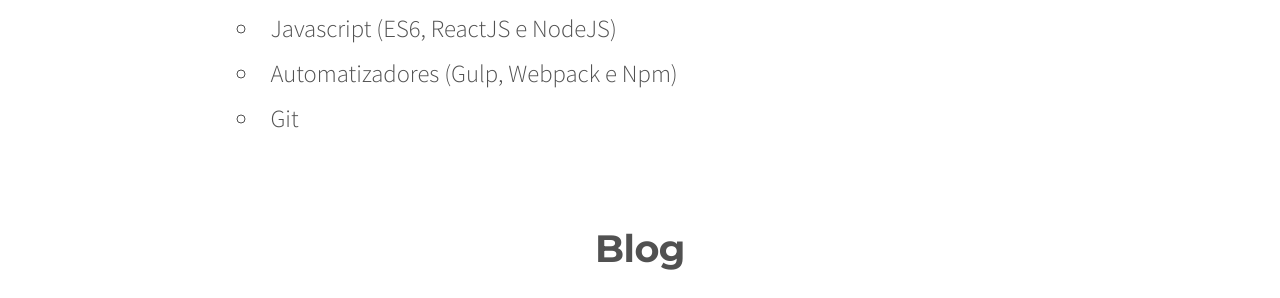
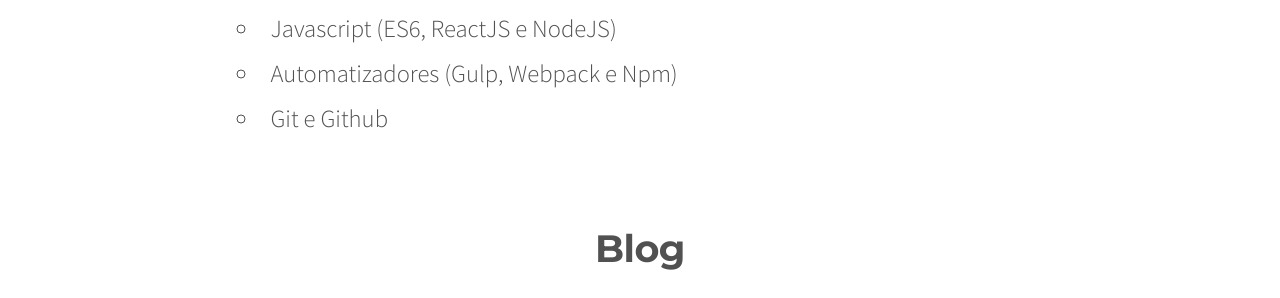
Before and after one commit to tangriane/mauriciomutte.github.io, a Jekyll site: the page built from index.html, in a window 1280 px wide. Shown: the part 486-784 px from the top of the page. Built offline with Jekyll 4.4.1, drawn with Linux system fonts in a browser that asks for light colours.

Commit message:
Add hability

```diff
--- a/index.html
+++ b/index.html
@@ -12,7 +12,7 @@
 			<li>Responsividade (Mobile First)</li>
 			<li>Javascript (ES6, ReactJS e NodeJS)</li>
 			<li>Automatizadores (Gulp, Webpack e Npm)</li>
-			<li>Git</li>
+			<li>Git e Github</li>
 		</ul>
 	</section>
 
```
